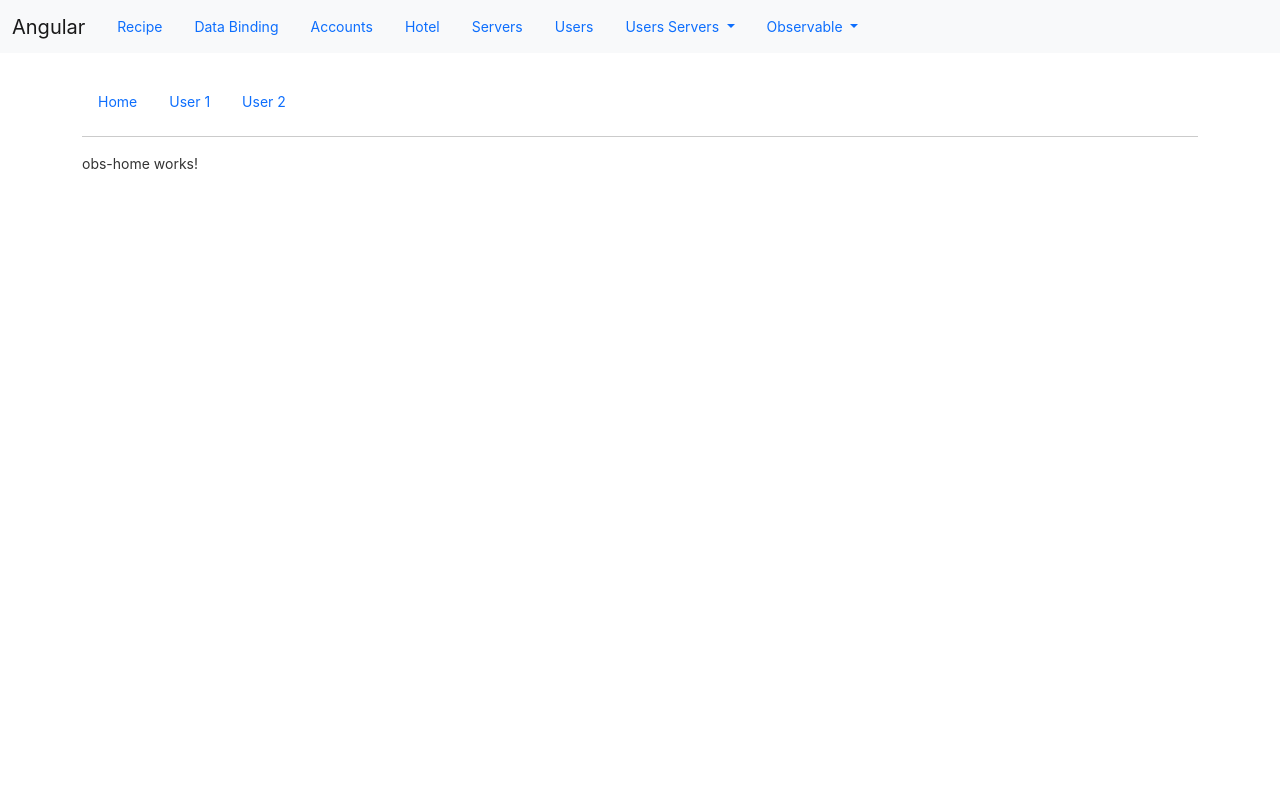
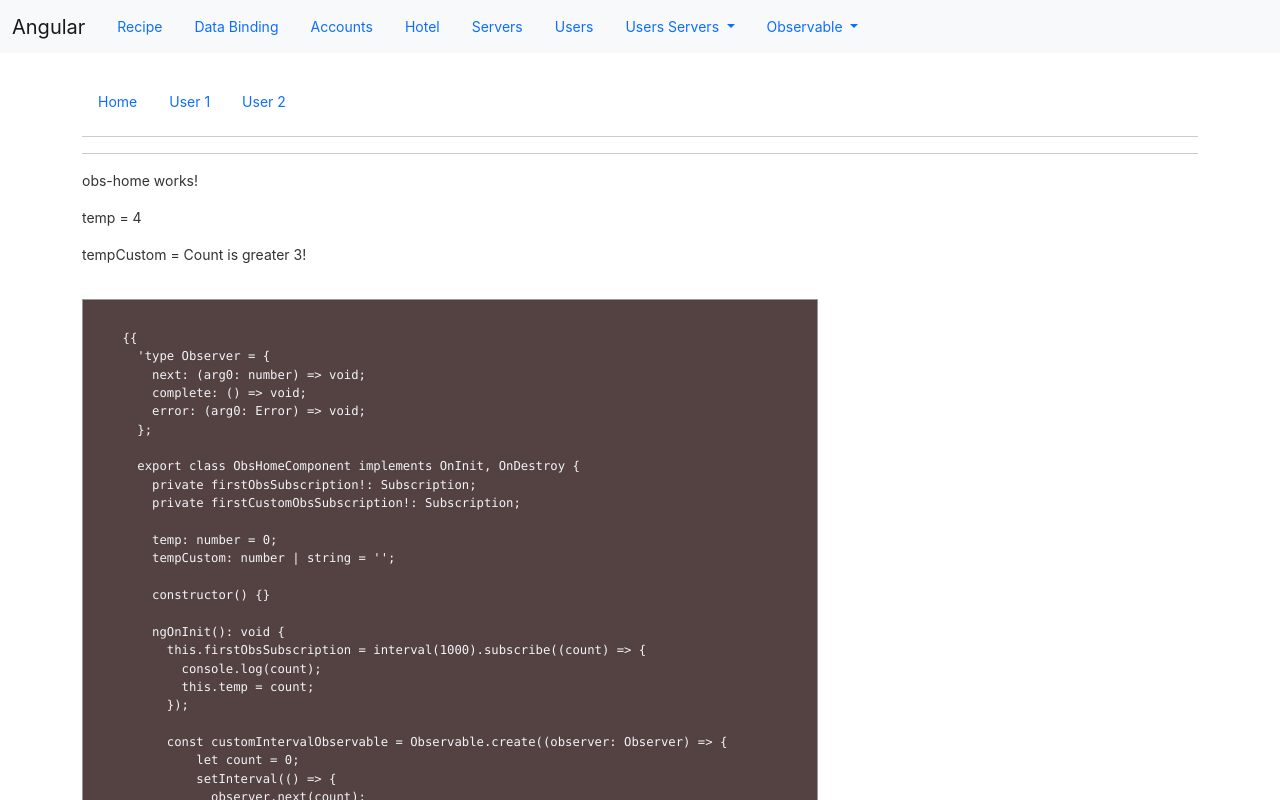
Before and after one commit to TraianAlex/ang1, an Angular app: page /observable in a window 1280 px wide. Shown: the top 800 px of the page. Built offline with nearby package versions, Linux system fonts and the light colour scheme.

Commit message:
observable

```diff
--- a/src/app/observable/obs-home/obs-home.component.html
+++ b/src/app/observable/obs-home/obs-home.component.html
@@ -1 +1,75 @@
 <p>obs-home works!</p>
+<p>temp = {{ temp }}</p>
+<p>tempCustom = {{ tempCustom }}</p>
+<pre>
+  <code>
+    {{
+      'type Observer = {
+        next: (arg0: number) => void;
+        complete: () => void;
+        error: (arg0: Error) => void;
+      };
+
+      export class ObsHomeComponent implements OnInit, OnDestroy {
+        private firstObsSubscription!: Subscription;
+        private firstCustomObsSubscription!: Subscription;
+
+        temp: number = 0;
+        tempCustom: number | string = '';
+
+        constructor() {}
+
+        ngOnInit(): void {
+          this.firstObsSubscription = interval(1000).subscribe((count) => {
+            console.log(count);
+            this.temp = count;
+          });
+
+          const customIntervalObservable = Observable.create((observer: Observer) => {
+              let count = 0;
+              setInterval(() => {
+                observer.next(count);
+                if (count === 5) {
+                  observer.complete();
+                }
+                if (count > 3) {
+                  observer.error(new Error(\'Count is greater 3!'));
+                }
+                count++;
+              }, 1000);
+            }
+          );
+
+          this.firstCustomObsSubscription = customIntervalObservable
+            .pipe(
+              filter((data: number) => {
+                return data > 0;
+              }),
+              map((data: number) => {
+                return 'Round: ' + (data + 1);
+              })
+            )
+            .subscribe(
+              (data: number) => {
+                console.log(data);
+                this.tempCustom = data;
+              },
+              (error: { message: string }) => {
+                console.log(error);
+                this.tempCustom = error.message;
+                alert(error.message);
+              },
+              () => {
+                console.log('Completed!');
+              }
+            );
+        }
+
+        ngOnDestroy(): void {
+          this.firstObsSubscription.unsubscribe();
+          this.firstCustomObsSubscription.unsubscribe();
+        }
+      }'
+    }}
+  </code>
+</pre>
--- a/src/app/observable/obs-home/obs-home.component.scss
+++ b/src/app/observable/obs-home/obs-home.component.scss
@@ -0,0 +1,14 @@
+// pre code {
+//   background-color: #eee;
+//   border: 1px solid #999;
+//   display: block;
+//   padding: 10px;
+// }
+
+pre code {
+  background-color: rgb(84, 66, 66);
+  color:rgb(243, 244, 248);
+  border: 1px solid #999;
+  display: block;
+  padding: 10px;
+}
--- a/src/app/observable/obs-home/obs-home.component.ts
+++ b/src/app/observable/obs-home/obs-home.component.ts
@@ -1,15 +1,75 @@
-import { Component, OnInit } from '@angular/core';
+import { Component, OnDestroy, OnInit } from '@angular/core';
+import { interval, Observable, Subscription } from 'rxjs';
+import { map, filter } from 'rxjs/operators';
+
+type Observer = {
+  next: (arg0: number) => void;
+  complete: () => void;
+  error: (arg0: Error) => void;
+};
 
 @Component({
   selector: 'app-obs-home',
   templateUrl: './obs-home.component.html',
-  styleUrls: ['./obs-home.component.scss']
+  styleUrls: ['./obs-home.component.scss'],
 })
-export class ObsHomeComponent implements OnInit {
+export class ObsHomeComponent implements OnInit, OnDestroy {
+  private firstObsSubscription!: Subscription;
+  private firstCustomObsSubscription!: Subscription;
 
-  constructor() { }
+  temp: number = 0;
+  tempCustom: number | string = 0;
+
+  constructor() {}
 
   ngOnInit(): void {
+    this.firstObsSubscription = interval(1000).subscribe((count) => {
+      console.log(count);
+      this.temp = count;
+    });
+
+    const customIntervalObservable = Observable.create((observer: Observer) => {
+      let count = 0;
+      setInterval(() => {
+        observer.next(count);
+        if (count === 5) {
+          observer.complete();
+        }
+        if (count > 3) {
+          observer.error(new Error('Count is greater 3!'));
+        }
+        count++;
+      }, 1000);
+    });
+
+    //this.firstCustomObsSubscription = customIntervalObservable.subscribe(
+    this.firstCustomObsSubscription = customIntervalObservable
+      .pipe(
+        filter((data: number) => {
+          return data > 0;
+        }),
+        map((data: number) => {
+          return 'Round: ' + (data + 1);
+        })
+      )
+      .subscribe(
+        (data: number) => {
+          console.log(data);
+          this.tempCustom = data;
+        },
+        (error: { message: string }) => {
+          console.log(error);
+          this.tempCustom = error.message;
+          alert(error.message);
+        },
+        () => {
+          console.log('Completed!');
+        }
+      );
   }
 
+  ngOnDestroy(): void {
+    this.firstObsSubscription.unsubscribe();
+    this.firstCustomObsSubscription.unsubscribe();
+  }
 }
--- /dev/null
+++ b/src/app/observable/obs-user.service.ts
@@ -0,0 +1,12 @@
+import { Injectable } from '@angular/core';
+import { Subject } from 'rxjs';
+
+@Injectable({
+  providedIn: 'root',
+})
+export class ObsUserService {
+  // activatedEmitter = new EventEmitter();<boolean>();
+  activatedEmitter = new Subject<boolean>();
+
+  constructor() {}
+}
--- a/src/app/observable/obs-user/obs-user.component.html
+++ b/src/app/observable/obs-user/obs-user.component.html
@@ -1 +1,2 @@
 <p>User with <strong>ID {{ id }}</strong> was loaded</p>
+<button class="btn btn-primary" (click)="onActivate()">Activate</button>
--- a/src/app/observable/obs-user/obs-user.component.ts
+++ b/src/app/observable/obs-user/obs-user.component.ts
@@ -1,5 +1,6 @@
 import { Component, OnInit } from '@angular/core';
 import { ActivatedRoute, Params } from '@angular/router';
+import { ObsUserService } from '../obs-user.service';
 
 @Component({
   selector: 'app-obs-user',
@@ -9,11 +10,16 @@ import { ActivatedRoute, Params } from '@angular/router';
 export class ObsUserComponent implements OnInit {
   id!: number;
 
-  constructor(private route: ActivatedRoute) {}
+  constructor(private route: ActivatedRoute, private userService: ObsUserService) {}
 
   ngOnInit(): void {
     this.route.params.subscribe((params: Params) => {
       this.id = +params['id'];
     });
   }
+
+  onActivate() {
+    // this.userService.activatedEmitter.emit(true);
+    this.userService.activatedEmitter.next(true);
+  }
 }
--- a/src/app/observable/observable.component.html
+++ b/src/app/observable/observable.component.html
@@ -9,6 +9,8 @@
     </div>
   </div>
   <hr />
+  <p *ngIf="userActivated">Activated!</p>
+  <hr />
   <div class="row">
     <div class="col-xs-12 col-sm-10 col-md-8 col-sm-offset-1 col-md-offset-2">
       <router-outlet></router-outlet>
--- a/src/app/observable/observable.component.ts
+++ b/src/app/observable/observable.component.ts
@@ -1,15 +1,25 @@
-import { Component, OnInit } from '@angular/core';
+import { Component, OnDestroy, OnInit } from '@angular/core';
+import { Subscription } from 'rxjs';
+import { ObsUserService } from './obs-user.service';
 
 @Component({
   selector: 'app-observable',
   templateUrl: './observable.component.html',
-  styleUrls: ['./observable.component.scss']
+  styleUrls: ['./observable.component.scss'],
 })
-export class ObservableComponent implements OnInit {
+export class ObservableComponent implements OnInit, OnDestroy {
+  userActivated = false;
+  private activatedSub!: Subscription;
 
-  constructor() { }
+  constructor(private userService: ObsUserService) {}
 
   ngOnInit(): void {
+    this.activatedSub = this.userService.activatedEmitter.subscribe((didActivate) => {
+      this.userActivated = didActivate;
+    });
   }
 
+  ngOnDestroy(): void {
+    this.activatedSub.unsubscribe();
+  }
 }
```
